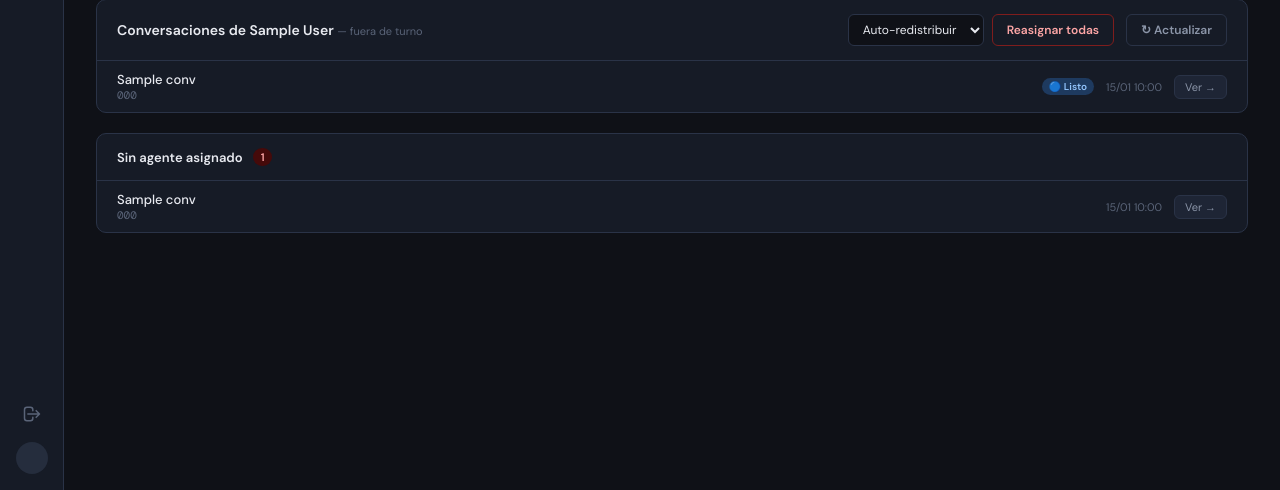
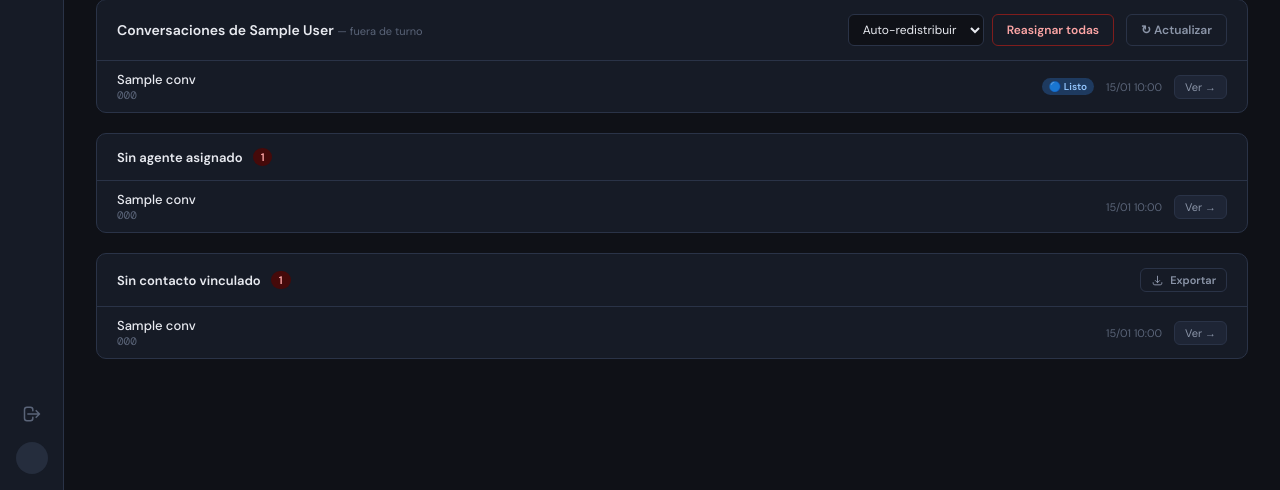
Before and after one commit to NachoGuidali/conectorwpp, a Django app: template templates/whatsapp/dashboard_supervisor.html in a window 1280 px wide. Shown: the part 310-800 px from the top of the page. Run offline with Django 3.2, Linux system fonts and the light colour scheme; tables that the repository leaves empty hold one stand-in row (values such as "Sample post"); the template is opened without the code that fills it: values that come from a table or form of the project are taken from there, most other values are stand-ins (such as "Sample title", 1, 10 or a date in 2020).

Commit message:
feat: filtro y secciones para conversaciones sin contacto vinculado
- Inbox: nuevo filtro "Sin contacto" en la barra de filtros para que
  agentes y supervisores vean solo conversaciones sin contacto creado
- Dashboard supervisor: sección "Sin contacto vinculado" similar a
  "Sin asignar", con nombre del agente responsable
- Export Excel: nuevo endpoint que descarga todas las conversaciones
  activas sin contacto (desde el botón en el dashboard o directo)

Co-Authored-By: Claude Sonnet 4.6 <noreply@anthropic.com>

```diff
--- a/apps/whatsapp/urls.py
+++ b/apps/whatsapp/urls.py
@@ -12,6 +12,7 @@ urlpatterns = [
     path('dashboard/', views.DashboardAgenteView.as_view(), name='dashboard'),
     path('dashboard/supervisor/', views.DashboardSupervisorView.as_view(), name='dashboard_supervisor'),
     path('reportes/conversaciones/', views.ReporteConversacionesView.as_view(), name='reporte_conversaciones'),
+    path('reportes/sin-contacto/exportar/', views.SinContactoExportarView.as_view(), name='sin_contacto_exportar'),
     path('reportes/conversaciones/exportar/', views.ReporteConversacionesExportarView.as_view(), name='reporte_conversaciones_exportar'),
     path('api/inbox/updates/', views.InboxUpdatesAPIView.as_view(), name='inbox_updates'),
     path('api/inbox/sse/', views.InboxSSEView.as_view(), name='inbox_sse'),
--- a/templates/whatsapp/dashboard_supervisor.html
+++ b/templates/whatsapp/dashboard_supervisor.html
@@ -255,5 +255,31 @@
   </div>
   {% endif %}
 
+  <!-- Sin contacto -->
+  {% if sin_contacto %}
+  <div class="section">
+    <div class="section-h">
+      <span>Sin contacto vinculado</span>
+      <span class="badge-red">{{ sin_contacto|length }}</span>
+      <a href="{% url 'whatsapp:sin_contacto_exportar' %}" class="btn btn-outline" style="margin-left:auto; font-size:11px; padding:4px 10px;">
+        <svg width="13" height="13" fill="none" viewBox="0 0 24 24" stroke="currentColor" stroke-width="1.8"><path stroke-linecap="round" stroke-linejoin="round" d="M4 16v1a3 3 0 003 3h10a3 3 0 003-3v-1m-4-4l-4 4m0 0l-4-4m4 4V4"/></svg>
+        Exportar
+      </a>
+    </div>
+    {% for conv in sin_contacto %}
+    <div class="conv-row">
+      <div style="flex:1; min-width:0;">
+        <div class="conv-name">{{ conv.get_display_name }}</div>
+        <div class="conv-tel">{{ conv.telefono }}{% if conv.agente %} · {{ conv.agente.get_full_name|default:conv.agente.username }}{% endif %}</div>
+      </div>
+      {% if conv.ultimo_mensaje_at %}
+      <span class="conv-time">{{ conv.ultimo_mensaje_at|date:"d/m H:i" }}</span>
+      {% endif %}
+      <a href="{% url 'whatsapp:inbox' %}?conv={{ conv.pk }}" class="conv-link" target="_blank">Ver →</a>
+    </div>
+    {% endfor %}
+  </div>
+  {% endif %}
+
 </div>
 {% endblock %}
```
Also changed, not shown: apps/whatsapp/views.py (+58 -0 lines), templates/whatsapp/inbox.html (+6 -2 lines).
